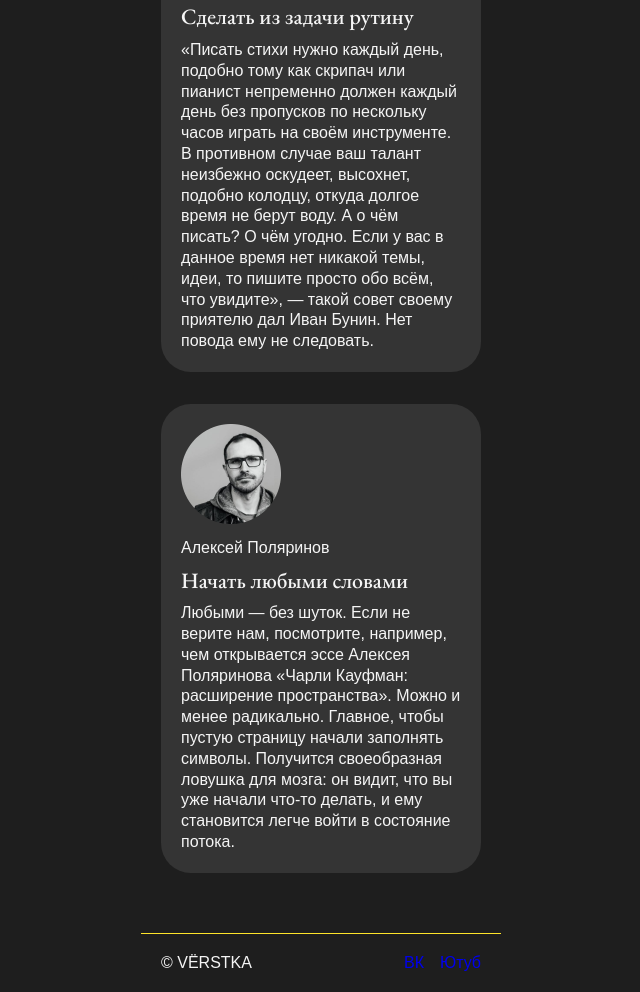
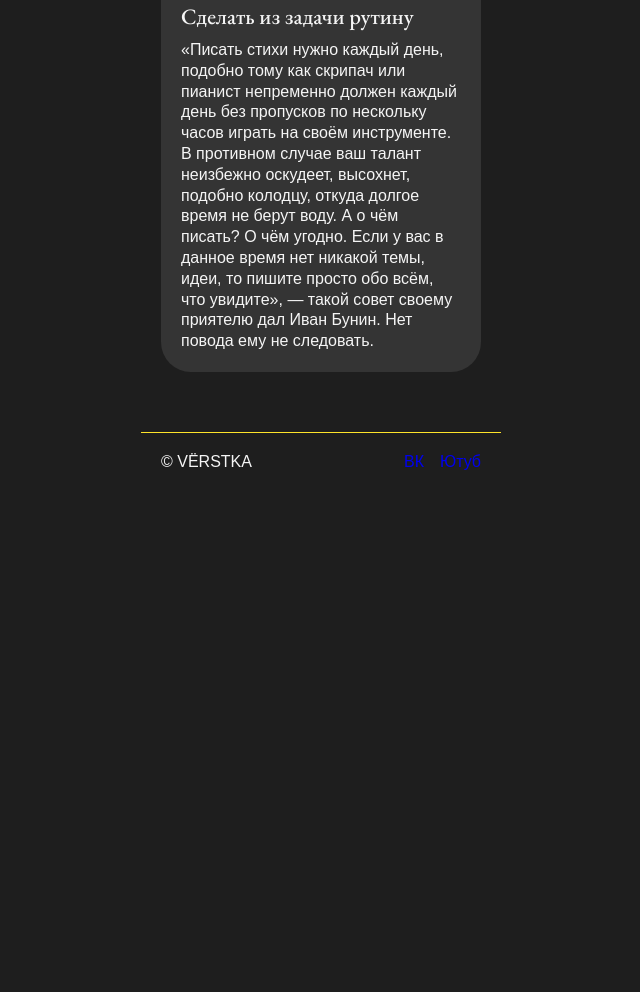
Before and after one commit to PavelZavritskiy/first-project, a plain HTML site: page index.html in a window 1280 px wide. Shown: the part 3319-4311 px from the top of the page, without its empty margins (319-959 px from the left). After the commit the page ends 3810 px from the top, so only its background shows below. Drawn offline with Linux system fonts and the light colour scheme; files whose address does not match are found by name.

Commit message:
удалил одну карточку

```diff
--- a/index.html
+++ b/index.html
@@ -177,32 +177,7 @@
 								</div>
 							</div>
 						</article></li>
-					<li>
-						<article class="card card_theme_dark">
-							<div class="card__author">
-								<img
-									class="card__author-photo"
-									src="/images/polyarinov.png"
-									alt="Алексей Поляринов"
-								/>
-								<p class="card__author-name">Алексей Поляринов</p>
-							</div>
-							<div class="card__content">
-								<h4 class="card__title">Начать любыми словами</h4>
-								<div class="card__text">
-									<p>
-										Любыми — без шуток. Если не верите нам, посмотрите,
-										например, чем открывается эссе Алексея Поляринова «Чарли
-										Кауфман: расширение пространства». Можно и менее радикально.
-										Главное, чтобы пустую страницу начали заполнять символы.
-										Получится своеобразная ловушка для мозга: он видит, что вы
-										уже начали что-то делать, и ему становится легче войти в
-										состояние потока.
-									</p>
-								</div>
-							</div>
-						</article>
-					</li>
+
 				</ul>
 			</section>
 		</main>
```
